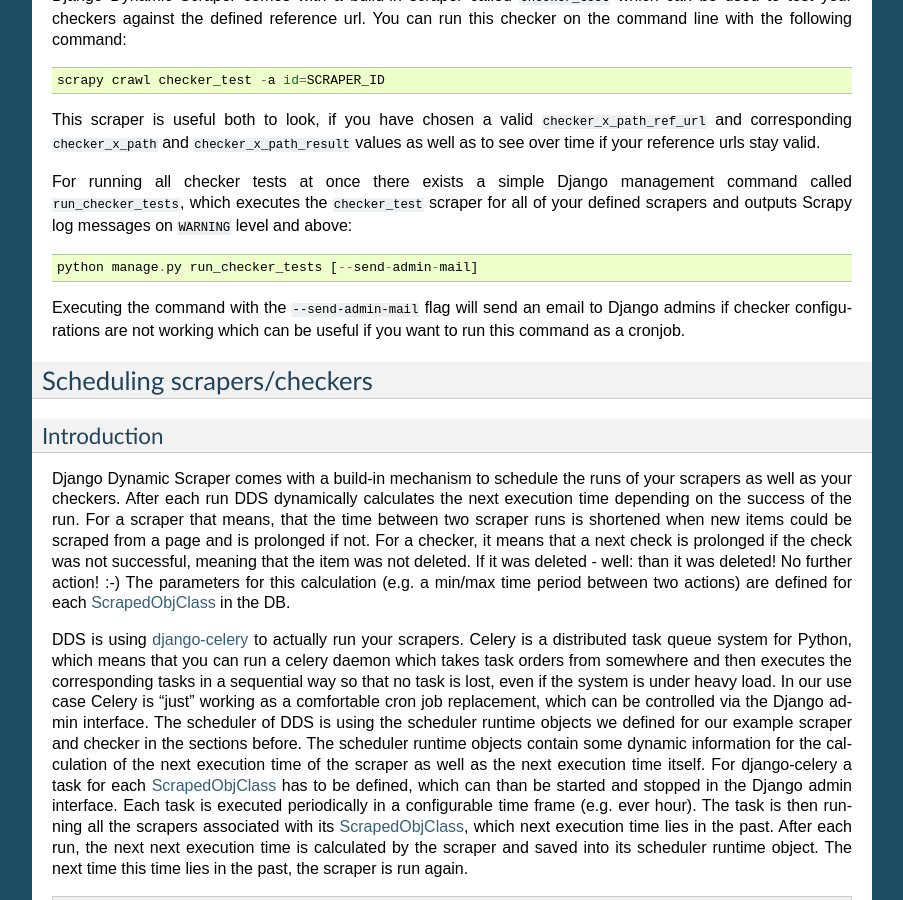
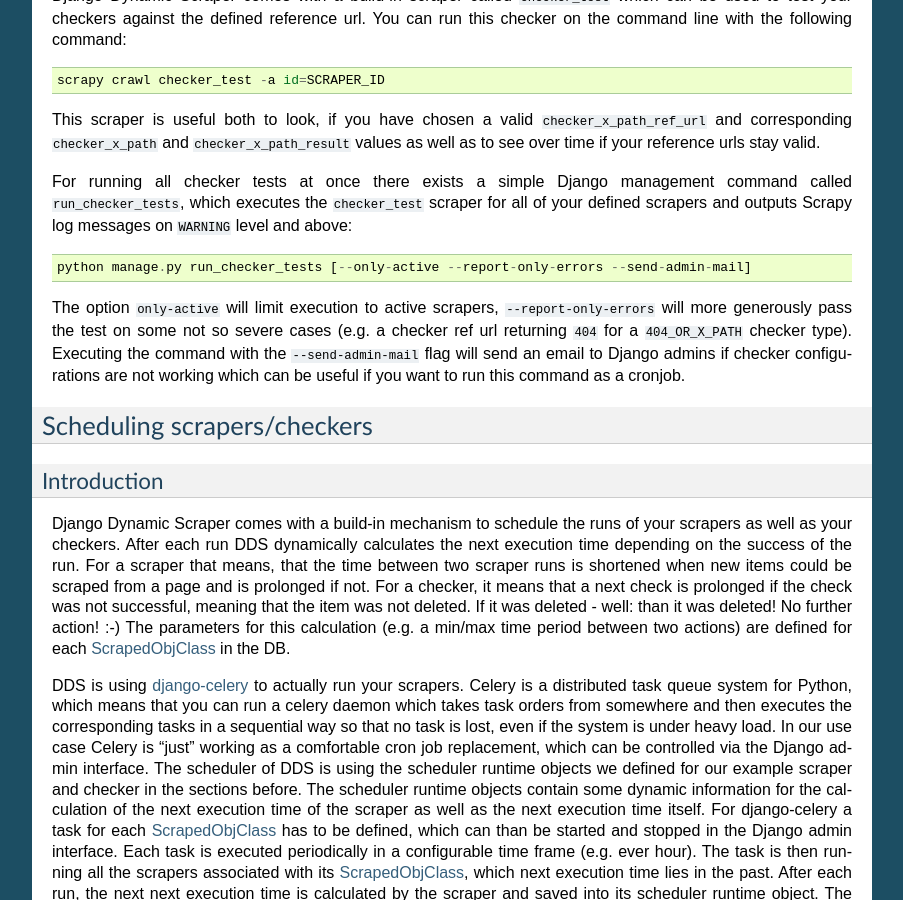
Before and after one commit to dev02019/django-dynamic-scraper, a Sphinx documentation site: the page built from docs/advanced_topics.rst, in a window 1280 px wide and 900 px high, scrolled down 2122 px. Shown: the whole window, without its empty margins (198-1101 px from the left). Built offline with Sphinx 7.4.7, drawn with Linux system fonts in a browser that asks for light colours.

Commit message:
Updated setup.py version number to 0.3.11, release notes + updated docs

```diff
--- a/docs/advanced_topics.rst
+++ b/docs/advanced_topics.rst
@@ -118,8 +118,11 @@ For running all checker tests at once there exists a simple Django management co
 which executes the ``checker_test`` scraper for all of your defined scrapers and outputs Scrapy log messages
 on ``WARNING`` level and above::
 
-	python manage.py run_checker_tests [--send-admin-mail]
+	python manage.py run_checker_tests [--only-active --report-only-errors --send-admin-mail]
 
+The option ``only-active`` will limit execution to active scrapers, ``--report-only-errors`` will more
+generously pass the test on some not so severe cases (e.g. a checker ref url returning ``404`` for a
+``404_OR_X_PATH`` checker type).
 Executing the command with the ``--send-admin-mail`` flag will send an email to Django admins if checker
 configurations are not working which can be useful if you want to run this command as a cronjob.
 
--- a/docs/development.rst
+++ b/docs/development.rst
@@ -49,6 +49,10 @@ Then you can run the test suite with::
 
 Release Notes
 =============
+**Changes in version 0.3.11-alpha** (2015-04-20)
+
+* Added ``only-active`` and ``--report-only-erros`` options to ``run_checker_tests`` management command (see: :ref:`run_checker_tests`)
+
 **Changes in version 0.3.10-alpha** (2015-03-17)
 
 * Added missing management command for checker functionality tests to distribution (see: :ref:`run_checker_tests`)
--- a/setup.py
+++ b/setup.py
@@ -4,7 +4,7 @@ import os
 
 setup(
     name='django-dynamic-scraper',
-    version='0.3.10',
+    version='0.3.11',
     description='Creating Scrapy scrapers via the Django admin interface',
     author='Holger Drewes',
     author_email='Holger.Drewes@gmail.com',
```
